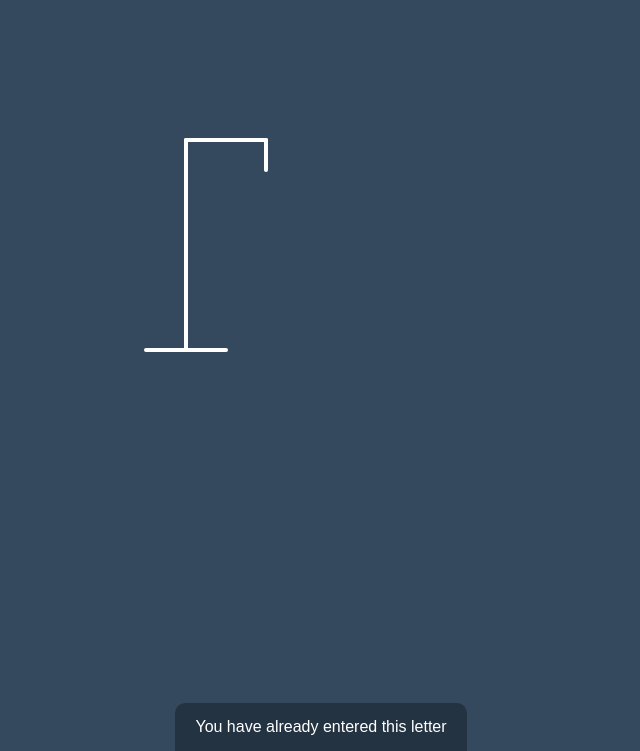
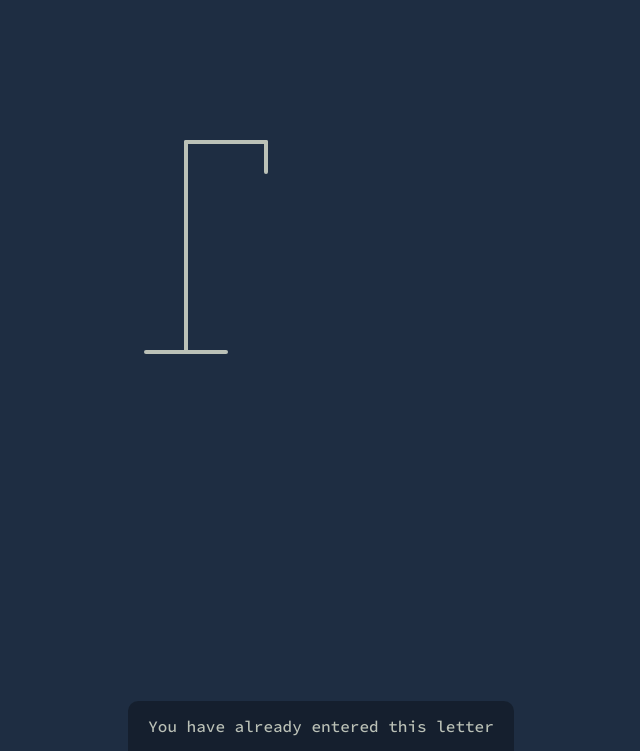
Before and after one commit to IvelinaGPlocheva/hangman, a website: page public/index.html in a window 1280 px wide. Shown: the part 99-850 px from the top of the page, without its empty margins (319-959 px from the left). Drawn offline with Linux system fonts and the light colour scheme; no server answers.

Commit message:
Update fonts and color schema.

```diff
--- a/public/index.html
+++ b/public/index.html
@@ -5,6 +5,9 @@
     <meta name="viewport" content="width=device-width, initial-scale=1.0" />
     <meta http-equiv="X-UA-Compatible" content="ie=edge" />
     <link rel="stylesheet" href="style.css" />
+    <link rel="preconnect" href="https://fonts.googleapis.com">
+    <link rel="preconnect" href="https://fonts.gstatic.com" crossorigin>
+    <link href="https://fonts.googleapis.com/css2?family=Roboto:wght@500&family=Source+Code+Pro:wght@500&display=swap" rel="stylesheet">
     <title>Hangman</title>
   </head>
   <body>
--- a/public/style.css
+++ b/public/style.css
@@ -1,10 +1,18 @@
 * {
     box-sizing: border-box;
+    font-family: 'Source Code Pro', monospace;
+  }
+
+  :root {
+    --primary-background-color: #1e2d42;
+    --primary-color: #bbc1b7;
+    --font-size: 16px;
+    --spacing: 1rem;
   }
 
   body {
-    background-color: #34495e;
-    color: #fff;
+    background-color: #1e2d42;
+    color: #bbc1b7;
     font-family: Arial, Helvetica, sans-serif;
     display: flex;
     flex-direction: column;
@@ -28,7 +36,7 @@
 
   .figure-container {
     fill: transparent;
-    stroke: #fff;
+    stroke: #bbc1b7;
     stroke-width: 4px;
     stroke-linecap: round;
   }
@@ -63,7 +71,7 @@
   }
 
   .letter {
-    border-bottom: 3px solid #2980b9;
+    border-bottom: 3px solid #65ac9b;
     display: inline-flex;
     font-size: 30px;
     align-items: center;
@@ -87,7 +95,7 @@
   }
 
   .popup {
-    background: #2980b9;
+    background: #65ac9b;
     border-radius: 5px;
     box-shadow: 0 15px 10px 3px rgba(0, 0, 0, 0.1);
     padding: 20px;
@@ -97,7 +105,7 @@
   .popup button {
     cursor: pointer;
     background-color: #fff;
-    color: #2980b9;
+    color: #65ac9b;
     border: 0;
     margin-top: 20px;
     padding: 12px 20px;
```
